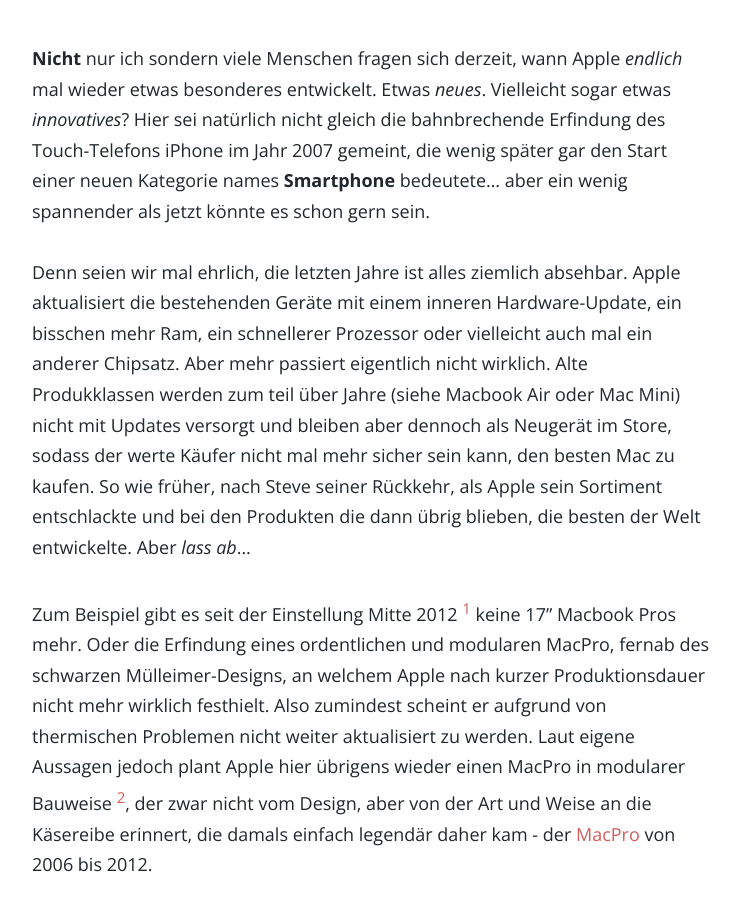
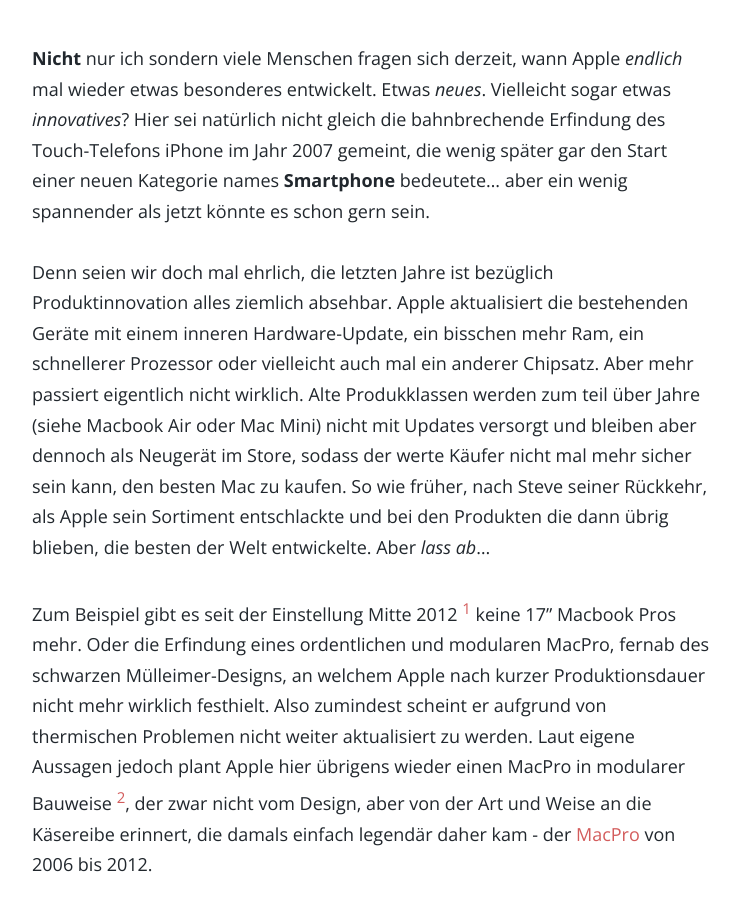
Before and after one commit to thafaker/apfelhammer.de, a Jekyll site: the page built from _posts/2019-02-21-2019-xx-xx-name-md.md, in a window 1280 px wide and 900 px high, scrolled down 740 px. Shown: the whole window, without its empty margins (268-1008 px from the left). Built offline with Jekyll 4.4.1, drawn with Linux system fonts in a browser that asks for light colours; our own code applies the rules of GitHub Pages for plain Markdown files; comment, search, counter and statistics services are not loaded.

Commit message:
Update from Forestry.io thafaker@gmx.net updated _posts/2019-02-21-2019-xx-xx-name-md.md

```diff
--- a/_posts/2019-02-21-2019-xx-xx-name-md.md
+++ b/_posts/2019-02-21-2019-xx-xx-name-md.md
@@ -12,7 +12,7 @@
 ---
 **Nicht** nur ich sondern viele Menschen fragen sich derzeit, wann Apple _endlich_ mal wieder etwas besonderes entwickelt. Etwas _neues_. Vielleicht sogar etwas _innovatives_? Hier sei natürlich nicht gleich die bahnbrechende Erfindung des Touch-Telefons iPhone im Jahr 2007 gemeint, die wenig später gar den Start einer neuen Kategorie names **Smartphone** bedeutete... aber ein wenig spannender als jetzt könnte es schon gern sein. <!--more-->
 
-Denn seien wir mal ehrlich, die letzten Jahre ist alles ziemlich absehbar. Apple aktualisiert die bestehenden Geräte mit einem inneren Hardware-Update, ein bisschen mehr Ram, ein schnellerer Prozessor oder vielleicht auch mal ein anderer Chipsatz. Aber mehr passiert eigentlich nicht wirklich. Alte Produkklassen werden zum teil über Jahre (siehe Macbook Air oder Mac Mini) nicht mit Updates versorgt und bleiben aber dennoch als Neugerät im Store, sodass der werte Käufer nicht mal mehr sicher sein kann, den besten Mac zu kaufen. So wie früher, nach Steve seiner Rückkehr, als Apple sein Sortiment entschlackte und bei den Produkten die dann übrig blieben, die besten der Welt entwickelte. Aber *lass ab*...
+Denn seien wir doch mal ehrlich, die letzten Jahre ist bezüglich Produktinnovation alles ziemlich absehbar. Apple aktualisiert die bestehenden Geräte mit einem inneren Hardware-Update, ein bisschen mehr Ram, ein schnellerer Prozessor oder vielleicht auch mal ein anderer Chipsatz. Aber mehr passiert eigentlich nicht wirklich. Alte Produkklassen werden zum teil über Jahre (siehe Macbook Air oder Mac Mini) nicht mit Updates versorgt und bleiben aber dennoch als Neugerät im Store, sodass der werte Käufer nicht mal mehr sicher sein kann, den besten Mac zu kaufen. So wie früher, nach Steve seiner Rückkehr, als Apple sein Sortiment entschlackte und bei den Produkten die dann übrig blieben, die besten der Welt entwickelte. Aber *lass ab*...
 
 Zum Beispiel gibt es seit der Einstellung Mitte 2012 [^1] keine 17" Macbook Pros mehr. Oder die Erfindung eines ordentlichen und modularen MacPro, fernab des schwarzen Mülleimer-Designs, an welchem Apple nach kurzer Produktionsdauer nicht mehr wirklich festhielt. Also zumindest scheint er aufgrund von thermischen Problemen nicht weiter aktualisiert zu werden.
 Laut eigene Aussagen jedoch plant Apple hier übrigens wieder einen MacPro in modularer Bauweise [^2], der zwar nicht vom Design, aber von der Art und Weise an die Käsereibe erinnert, die damals einfach legendär daher kam - der [MacPro](/2019/02/03/Mac-Pro/) von 2006 bis 2012.
```
